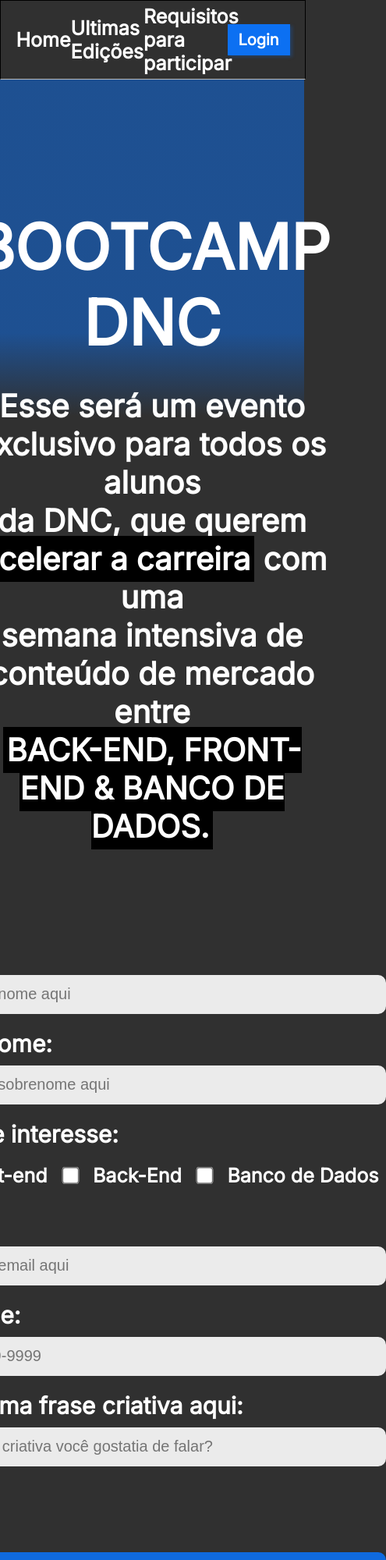
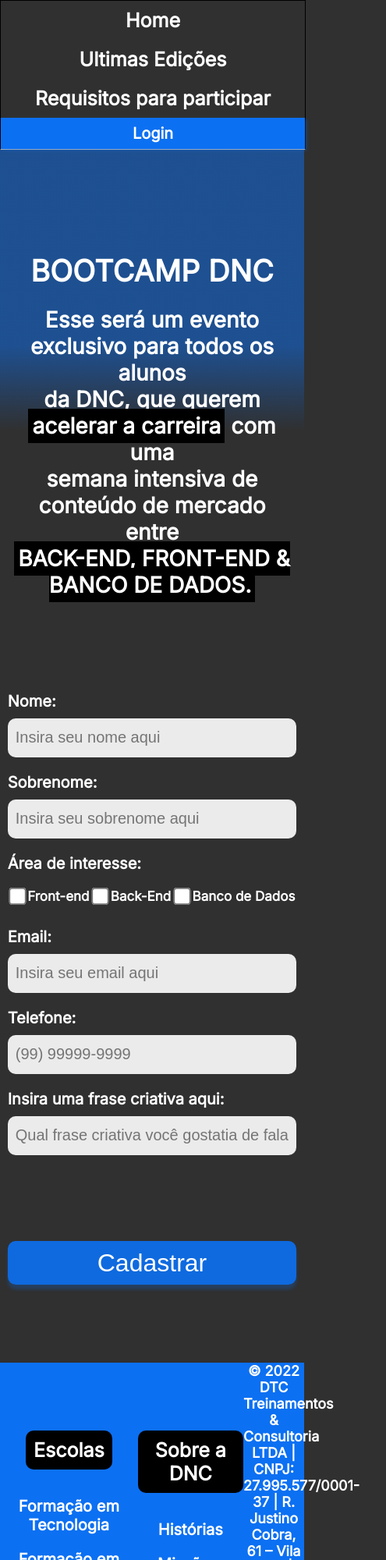
Before and after one commit to pricervo/bootcamp-dnc, a plain HTML site: page index.html in a window 390 px wide. Shown: the top 2000 px of the page at 78% size, 495 px wide, since content can reach past the window. Drawn offline with Linux system fonts and the light colour scheme.

Commit message:
Adicionando mediaquery

```diff
--- a/index.html
+++ b/index.html
@@ -77,6 +77,57 @@
         </form>
     </section>
 
+    <footer>
+        <div class="linha1">
+            <nav>
+                <h5>Escolas</h5>
+                <ul>
+                    <li>
+                        <a href="">Formação em Tecnologia</a>
+                    </li>
+                    <li>
+                        <a href="">Formação em Marketing</a>
+                    </li>
+                    <li>
+                        <a href="">Formação em Dados</a>
+                    </li>
+                    <li>
+                        <a href="">Formação em Projetos</a>
+                    </li>
+                    <li>
+                        <a href="">Formação em Produto</a>
+                    </li>
+                </ul>
+            </nav>
+            <nav>
+                <h5>Sobre a DNC</h5>
+                <ul>
+                    <li>
+                        <a href="">Histórias</a>
+                    </li>
+                    <li>
+                        <a href="">Missão e Valores</a>
+                    </li>
+                    <li>
+                        <a href="">Trabalhe conosco</a>
+                    </li>
+                    <li>
+                        <a href="">Conteúdo Gratuito</a>
+                    </li>
+                </ul>
+
+            </nav>
+            <div class="endereco">
+                © 2022 DTC Treinamentos & Consultoria LTDA | CNPJ: 27.995.577/0001-37 | R. Justino Cobra, 61 – Vila Ema | São José dos Campos – SP | CEP 12243-030
+            </div>
+        </div>
+        <div class="linha2">
+            <a href="">Termos de Uso</a>
+            <a href="">Política de Privacidade</a>
+        </div>
+
+    </footer>
+
 
 </body>
 </html>
--- a/style.css
+++ b/style.css
@@ -6,9 +6,8 @@
         --cinza-hover: #c9c9c9;
 
         --fonte-padrao: 'Inter';
+    }
 
-
-    }
 
 
     body{
@@ -162,3 +161,146 @@
             box-shadow: 0px 6px 4px rgba(12, 112, 242, 0.25);
             cursor: pointer;
         }
+
+        /* Footer */
+
+        footer{
+            width:100%;
+            background-color: var(--azul-dnc);
+
+        }
+        footer .linha1{
+            display: flex;
+            justify-content: space-around;
+            align-items: center;
+        }
+
+        footer ul{
+            list-style: none;
+            margin: 0px;
+            padding: 0px;
+            font-family: var(--fonte-padrao);
+            font-size: 25px;
+        }
+
+
+        footer nav{
+            display: flex;
+            flex-direction: column;
+            align-items: center;
+
+            height: 330px;
+
+        }
+
+        footer h5{
+            text-align: center;
+            color: white;
+            font-weight: 800;
+            font-size: 25px;
+            font-family: var(--fonte-padrao);
+            background-color: black;
+            border-radius: 10px;
+
+            padding: 10px 10px 10px 10px;
+            margin-bottom: 15px;
+        }
+
+        footer ul li{
+            text-align: center;
+            color: white;
+            font-weight: 600;
+            font-size: 20px;
+            font-family: var(--fonte-padrao);
+
+            margin: 20px ;
+        }
+
+        footer ul li a{
+            color: white;
+            text-decoration: none;
+        }
+
+        footer ul li a:hover{
+            color: var(--cinza-hover);
+        }
+
+        footer .endereco{
+            font-weight: 600;
+            font-size: 18px;
+            font-family: var(--fonte-padrao);
+            color: white;
+            text-align: center;
+            width: 20%;
+
+        }
+
+        footer .linha2{
+            height: 35px;
+            display: flex;
+            justify-content: center;
+            margin: 0px;
+            padding: 10px;
+        }
+
+        footer .linha2 a{
+            font-family: var(--fonte-padrao);
+            font-size: 18px;
+            font-weight: 600;
+            color: white;
+            text-decoration: none;
+            padding: 5px;
+
+        }
+
+        footer .linha2 a:first-child{
+            border-right: 3px solid white;
+        }
+
+        footer .linha2 a:hover{
+            color: var(--cinza-hover);
+        }
+
+@media only screen and (max-width: 600px){
+
+    #principal{
+        flex-direction: column;
+        height: auto;
+    }
+
+    #menu{
+        flex-direction: column;
+        width: 100%;
+        margin: 0px;
+    }
+
+    #menu a{
+        height: 50px;
+        display: flex;
+        align-items: center;
+    }
+
+    #principal button{
+        margin: 0px;
+        width: 100%;
+    }
+
+    section h1{
+        font-size: 38px;
+    }
+
+    section h2{
+        font-size: 28px;
+        padding-right: 15px;
+        padding-left: 15px;
+    }
+
+    form{
+        width: 95%;
+        font-size: 20px;
+    }
+
+    .checkbox-itens label{
+        font-size: 17px;
+    }
+}
```
Lines whose indentation alone changed are shown as unchanged.
